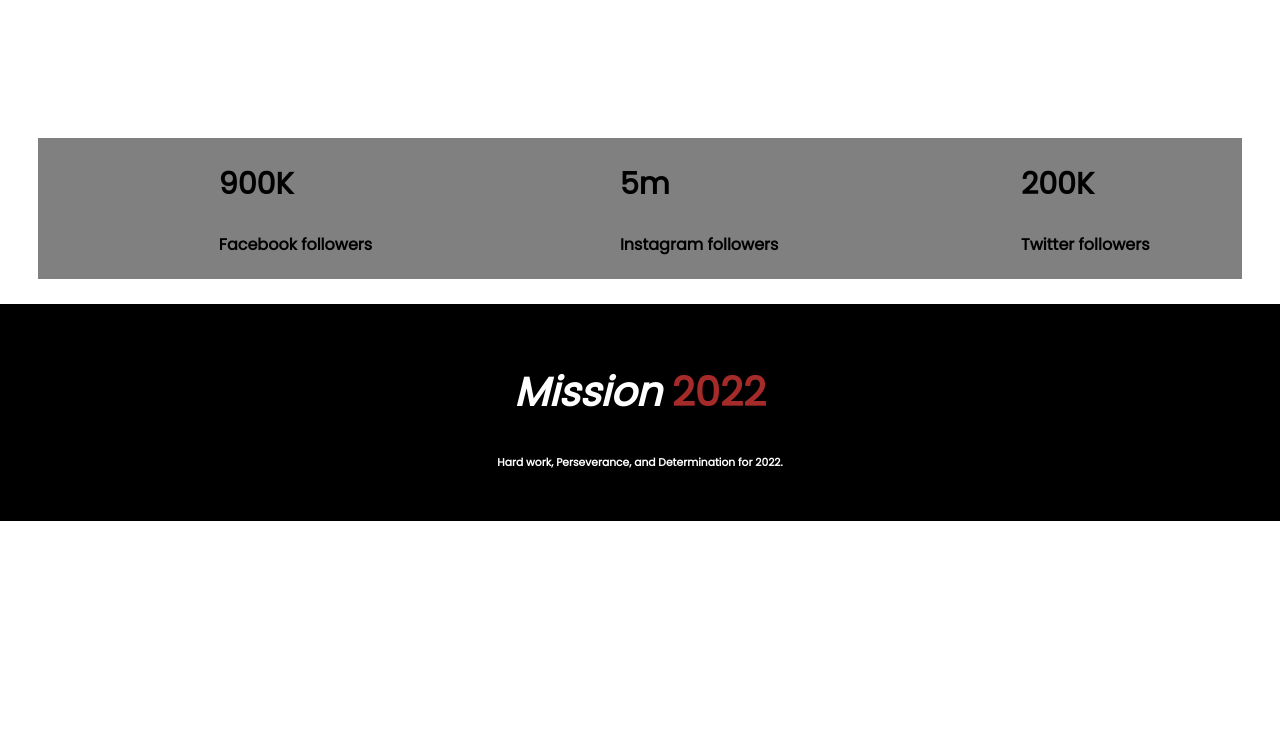
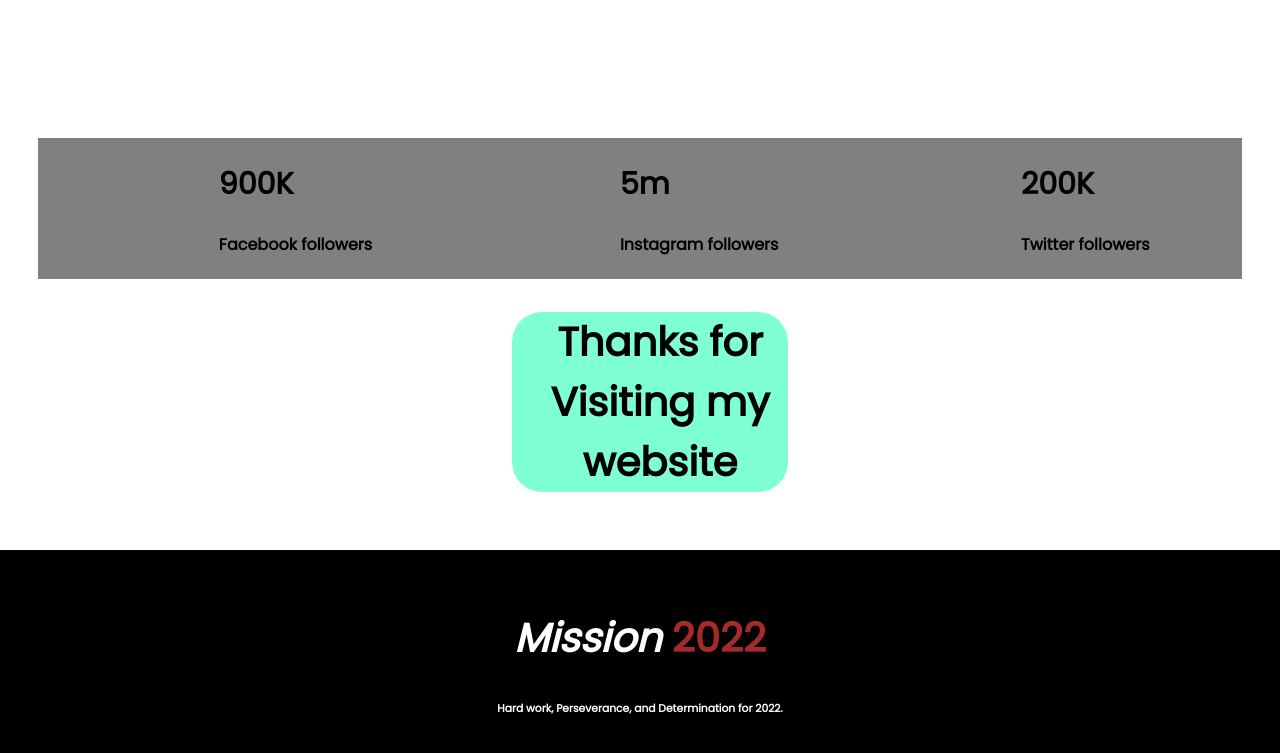
Before and after one commit to ar-riifat/Mission-2022, a plain HTML site: page index.html in a window 1280 px wide. Shown: the part 2121-2874 px from the top of the page. Before the commit the page ends 2642 px from the top, so only its background shows below. Drawn offline with Linux system fonts and the light colour scheme.

Commit message:
Added Another Code

```diff
--- a/index.html
+++ b/index.html
@@ -84,6 +84,9 @@
                 <h4>Twitter followers</h4>
             </div>
         </div>
+        <div>
+            <h2 class="bottom miss ">Thanks for Visiting my website</h2>
+        </div>
 
     </section> <br>
 
--- a/style.css
+++ b/style.css
@@ -92,6 +92,16 @@ h2{
     text-align: center;
     background-position: 100%;
 }
+.bottom{
+    text-align: center;
+    width: 20%;
+    margin-left: 40%;
+    margin-right: 5%;
+    padding-left: 20px;
+    border-radius: 30px;
+    box-shadow: 10px 10px 40px white;
+    border-left: 10px;
+}
 .footer{
     color: brown;
 }
```
